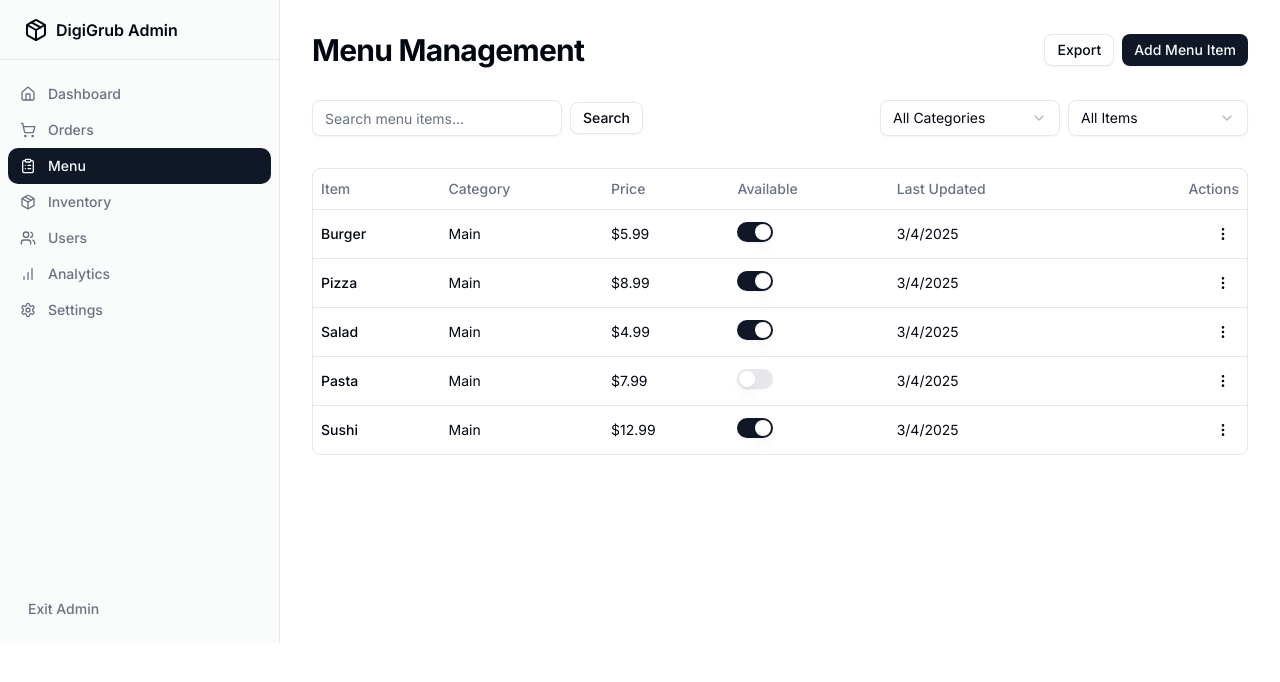
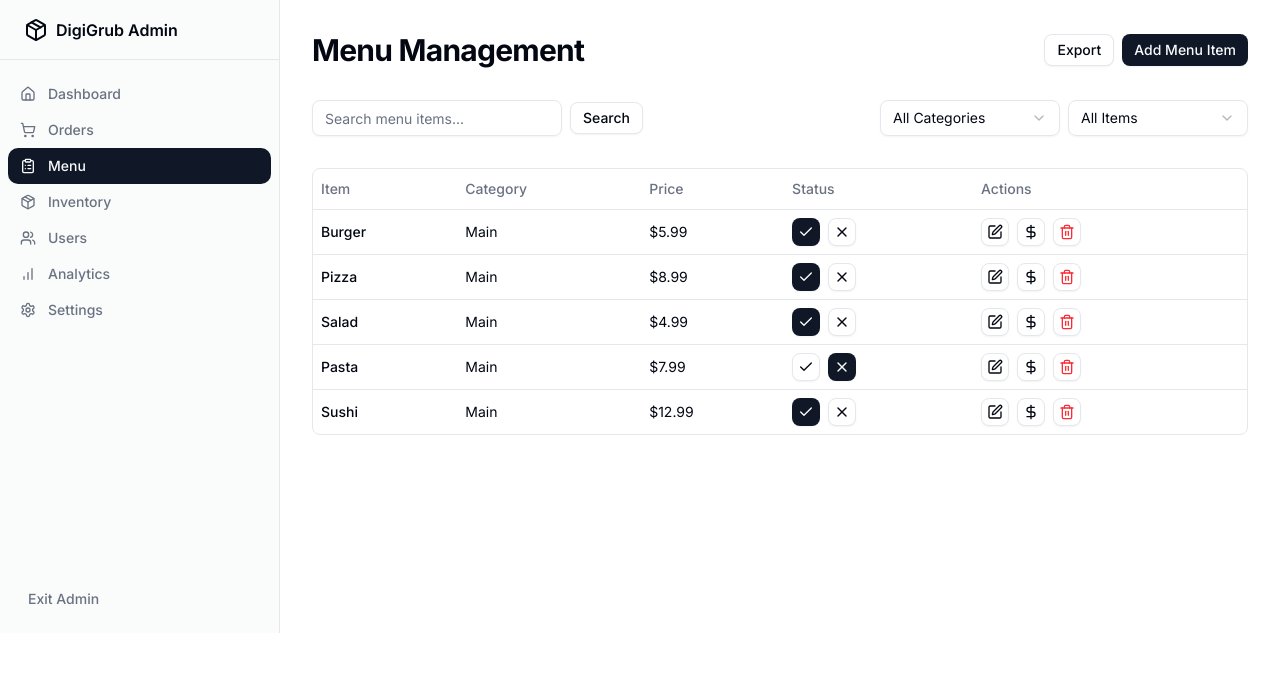
Before and after one commit to NemisysT/DigiGrub, a Next.js app in the folder digigrub/: page /admin/menu in a window 1280 px wide. Shown: the top 682 px of the page. Built offline with nearby package versions, Linux system fonts and the light colour scheme.

Commit message:
Made small edits in admin panels

```diff
--- a/digigrub/src/components/admin/admin-inventory-table.tsx
+++ b/digigrub/src/components/admin/admin-inventory-table.tsx
@@ -6,14 +6,7 @@ import { Table, TableBody, TableCell, TableHead, TableHeader, TableRow } from "@
 import { Badge } from "@/components/ui/badge"
 import { Button } from "@/components/ui/button"
 import { Input } from "@/components/ui/input"
-import {
-  DropdownMenu,
-  DropdownMenuContent,
-  DropdownMenuItem,
-  DropdownMenuLabel,
-  DropdownMenuSeparator,
-  DropdownMenuTrigger,
-} from "@/components/ui/dropdown-menu"
+import { Plus, Minus, Edit, History, RefreshCw } from "lucide-react"
 import { mockInventory } from "@/lib/mock-data"
 
 export function AdminInventoryTable() {
@@ -41,6 +34,24 @@ export function AdminInventoryTable() {
     })
   }
 
+  const handleEditItem = (item) => {
+    toast.info("Editing item", {
+      description: `Opening editor for ${item.name}`,
+    })
+  }
+
+  const handleViewHistory = (item) => {
+    toast.info("Viewing history", {
+      description: `Viewing inventory history for ${item.name}`,
+    })
+  }
+
+  const handleRefreshStock = (item) => {
+    toast.success("Stock refreshed", {
+      description: `${item.name} stock has been refreshed.`,
+    })
+  }
+
   return (
     <div className="rounded-md border">
       <Table>
@@ -49,81 +60,89 @@ export function AdminInventoryTable() {
             <TableHead>Item</TableHead>
             <TableHead>Category</TableHead>
             <TableHead>Quantity</TableHead>
-            <TableHead>Unit</TableHead>
             <TableHead>Status</TableHead>
-            <TableHead>Last Updated</TableHead>
-            <TableHead className="text-right">Actions</TableHead>
+            <TableHead>Actions</TableHead>
           </TableRow>
         </TableHeader>
         <TableBody>
           {inventory.map((item) => (
             <TableRow key={item.id}>
               <TableCell className="font-medium">{item.name}</TableCell>
-              <TableCell>{item.category}</TableCell>
+              <TableCell>{item.category || "Ingredient"}</TableCell>
               <TableCell>
                 <div className="flex items-center space-x-2">
+                  <Button
+                    variant="outline"
+                    size="icon"
+                    className="h-7 w-7"
+                    onClick={() => updateInventoryQuantity(item.id, Math.max(0, item.quantity - 1))}
+                    title="Decrease Quantity"
+                  >
+                    <Minus className="h-3.5 w-3.5" />
+                  </Button>
                   <Input
                     type="number"
                     value={item.quantity}
-                    onChange={(e) => updateInventoryQuantity(item.id, Number.parseInt(e.target.value))}
+                    onChange={(e) => updateInventoryQuantity(item.id, Number.parseInt(e.target.value) || 0)}
                     className="h-8 w-16"
                   />
+                  <Button
+                    variant="outline"
+                    size="icon"
+                    className="h-7 w-7"
+                    onClick={() => updateInventoryQuantity(item.id, item.quantity + 1)}
+                    title="Increase Quantity"
+                  >
+                    <Plus className="h-3.5 w-3.5" />
+                  </Button>
                 </div>
               </TableCell>
-              <TableCell>{item.unit}</TableCell>
               <TableCell>
                 <Badge className={getStockStatusColor(item)}>{getStockStatusText(item)}</Badge>
               </TableCell>
-              <TableCell>{new Date(item.lastUpdated).toLocaleDateString()}</TableCell>
-              <TableCell className="text-right">
-                <DropdownMenu>
-                  <DropdownMenuTrigger asChild>
-                    <Button variant="ghost" className="h-8 w-8 p-0">
-                      <span className="sr-only">Open menu</span>
-                      <svg
-                        xmlns="http://www.w3.org/2000/svg"
-                        width="24"
-                        height="24"
-                        viewBox="0 0 24 24"
-                        fill="none"
-                        stroke="currentColor"
-                        strokeWidth="2"
-                        strokeLinecap="round"
-                        strokeLinejoin="round"
-                        className="h-4 w-4"
-                      >
-                        <circle cx="12" cy="12" r="1" />
-                        <circle cx="12" cy="5" r="1" />
-                        <circle cx="12" cy="19" r="1" />
-                      </svg>
-                    </Button>
-                  </DropdownMenuTrigger>
-                  <DropdownMenuContent align="end">
-                    <DropdownMenuLabel>Actions</DropdownMenuLabel>
-                    <DropdownMenuItem
-                      onClick={() => {
-                        toast.info("Editing item", {
-                          description: `Opening editor for ${item.name}`,
-                        })
-                      }}
-                    >
-                      Edit item
-                    </DropdownMenuItem>
-                    <DropdownMenuItem onClick={() => updateInventoryQuantity(item.id, item.quantity + 10)}>
-                      Add 10 units
-                    </DropdownMenuItem>
-                    <DropdownMenuSeparator />
-                    <DropdownMenuItem
-                      onClick={() => {
-                        toast.info("Viewing history", {
-                          description: `Viewing inventory history for ${item.name}`,
-                        })
-                      }}
-                    >
-                      View history
-                    </DropdownMenuItem>
-                  </DropdownMenuContent>
-                </DropdownMenu>
+              <TableCell>
+                <div className="flex items-center space-x-2">
+                  <Button
+                    variant="outline"
+                    size="icon"
+                    className="h-7 w-7"
+                    onClick={() => handleEditItem(item)}
+                    title="Edit Item"
+                  >
+                    <Edit className="h-3.5 w-3.5" />
+                    <span className="sr-only">Edit</span>
+                  </Button>
+                  <Button
+                    variant="outline"
+                    size="icon"
+                    className="h-7 w-7"
+                    onClick={() => updateInventoryQuantity(item.id, item.quantity + 10)}
+                    title="Add 10 Units"
+                  >
+                    <span className="text-xs font-medium">+10</span>
+                    <span className="sr-only">Add 10</span>
+                  </Button>
+                  <Button
+                    variant="outline"
+                    size="icon"
+                    className="h-7 w-7"
+                    onClick={() => handleRefreshStock(item)}
+                    title="Refresh Stock"
+                  >
+                    <RefreshCw className="h-3.5 w-3.5" />
+                    <span className="sr-only">Refresh</span>
+                  </Button>
+                  <Button
+                    variant="outline"
+                    size="icon"
+                    className="h-7 w-7"
+                    onClick={() => handleViewHistory(item)}
+                    title="View History"
+                  >
+                    <History className="h-3.5 w-3.5" />
+                    <span className="sr-only">History</span>
+                  </Button>
+                </div>
               </TableCell>
             </TableRow>
           ))}
--- a/digigrub/src/components/admin/admin-menu-table.tsx
+++ b/digigrub/src/components/admin/admin-menu-table.tsx
@@ -13,6 +13,7 @@ import {
   DropdownMenuSeparator,
   DropdownMenuTrigger,
 } from "@/components/ui/dropdown-menu"
+import { Check, X, Clock, Edit, Trash2, DollarSign } from 'lucide-react'
 import { mockMenuItems } from "@/lib/mock-data"
 
 export function AdminMenuTable() {
@@ -50,6 +51,22 @@ export function AdminMenuTable() {
     )
   }
 
+  const handleEditItem = (item) => {
+    toast.info("Editing menu item", {
+      description: `Opening editor for ${item.name}`,
+    })
+  }
+
+  const handleDeleteItem = (item) => {
+    toast.error("Deleting item", {
+      description: `Are you sure you want to delete ${item.name}?`,
+      action: {
+        label: "Undo",
+        onClick: () => toast.success("Deletion cancelled"),
+      },
+    })
+  }
+
   return (
     <div className="rounded-md border">
       <Table>
@@ -58,9 +75,8 @@ export function AdminMenuTable() {
             <TableHead>Item</TableHead>
             <TableHead>Category</TableHead>
             <TableHead>Price</TableHead>
-            <TableHead>Available</TableHead>
-            <TableHead>Last Updated</TableHead>
-            <TableHead className="text-right">Actions</TableHead>
+            <TableHead>Status</TableHead>
+            <TableHead>Actions</TableHead>
           </TableRow>
         </TableHeader>
         <TableBody>
@@ -70,63 +86,62 @@ export function AdminMenuTable() {
               <TableCell>{item.category || "Main"}</TableCell>
               <TableCell>${item.price.toFixed(2)}</TableCell>
               <TableCell>
-                <Switch checked={item.available} onCheckedChange={() => toggleItemAvailability(item.id)} />
+                <div className="flex items-center space-x-2">
+                  <Button
+                    variant={item.available ? "default" : "outline"}
+                    size="icon"
+                    className="h-7 w-7"
+                    onClick={() => toggleItemAvailability(item.id)}
+                    title="Available"
+                  >
+                    <Check className="h-3.5 w-3.5" />
+                    <span className="sr-only">Available</span>
+                  </Button>
+                  <Button
+                    variant={!item.available ? "default" : "outline"}
+                    size="icon"
+                    className="h-7 w-7"
+                    onClick={() => toggleItemAvailability(item.id)}
+                    title="Unavailable"
+                  >
+                    <X className="h-3.5 w-3.5" />
+                    <span className="sr-only">Unavailable</span>
+                  </Button>
+                </div>
               </TableCell>
-              <TableCell>{new Date().toLocaleDateString()}</TableCell>
-              <TableCell className="text-right">
-                <DropdownMenu>
-                  <DropdownMenuTrigger asChild>
-                    <Button variant="ghost" className="h-8 w-8 p-0">
-                      <span className="sr-only">Open menu</span>
-                      <svg
-                        xmlns="http://www.w3.org/2000/svg"
-                        width="24"
-                        height="24"
-                        viewBox="0 0 24 24"
-                        fill="none"
-                        stroke="currentColor"
-                        strokeWidth="2"
-                        strokeLinecap="round"
-                        strokeLinejoin="round"
-                        className="h-4 w-4"
-                      >
-                        <circle cx="12" cy="12" r="1" />
-                        <circle cx="12" cy="5" r="1" />
-                        <circle cx="12" cy="19" r="1" />
-                      </svg>
-                    </Button>
-                  </DropdownMenuTrigger>
-                  <DropdownMenuContent align="end">
-                    <DropdownMenuLabel>Actions</DropdownMenuLabel>
-                    <DropdownMenuItem
-                      onClick={() => {
-                        toast.info("Editing menu item", {
-                          description: `Opening editor for ${item.name}`,
-                        })
-                      }}
-                    >
-                      Edit item
-                    </DropdownMenuItem>
-                    <DropdownMenuItem onClick={() => updateItemPrice(item.id, item.price + 1)}>
-                      Increase price by $1
-                    </DropdownMenuItem>
-                    <DropdownMenuSeparator />
-                    <DropdownMenuItem
-                      onClick={() => {
-                        toast.error("Deleting item", {
-                          description: `Are you sure you want to delete ${item.name}?`,
-                          action: {
-                            label: "Undo",
-                            onClick: () => toast.success("Deletion cancelled"),
-                          },
-                        })
-                      }}
-                      className="text-red-600"
-                    >
-                      Delete item
-                    </DropdownMenuItem>
-                  </DropdownMenuContent>
-                </DropdownMenu>
+              <TableCell>
+                <div className="flex items-center space-x-2">
+                  <Button
+                    variant="outline"
+                    size="icon"
+                    className="h-7 w-7"
+                    onClick={() => handleEditItem(item)}
+                    title="Edit Item"
+                  >
+                    <Edit className="h-3.5 w-3.5" />
+                    <span className="sr-only">Edit</span>
+                  </Button>
+                  <Button
+                    variant="outline"
+                    size="icon"
+                    className="h-7 w-7"
+                    onClick={() => updateItemPrice(item.id, item.price + 1)}
+                    title="Increase Price"
+                  >
+                    <DollarSign className="h-3.5 w-3.5" />
+                    <span className="sr-only">Increase Price</span>
+                  </Button>
+                  <Button
+                    variant="outline"
+                    size="icon"
+                    className="h-7 w-7 text-red-500 hover:bg-red-50 hover:text-red-600"
+                    onClick={() => handleDeleteItem(item)}
+                    title="Delete Item"
+                  >
+                    <Trash2 className="h-3.5 w-3.5" />
+                    <span className="sr-only">Delete</span>
+                  </Button>
+                </div>
               </TableCell>
             </TableRow>
           ))}
--- a/digigrub/src/components/admin/admin-orders-table.tsx
+++ b/digigrub/src/components/admin/admin-orders-table.tsx
@@ -5,14 +5,7 @@ import { toast } from "sonner"
 import { Table, TableBody, TableCell, TableHead, TableHeader, TableRow } from "@/components/ui/table"
 import { Badge } from "@/components/ui/badge"
 import { Button } from "@/components/ui/button"
-import {
-  DropdownMenu,
-  DropdownMenuContent,
-  DropdownMenuItem,
-  DropdownMenuLabel,
-  DropdownMenuSeparator,
-  DropdownMenuTrigger,
-} from "@/components/ui/dropdown-menu"
+import { Clock, CheckCircle2, XCircle, Loader2, AlertCircle, Eye } from 'lucide-react'
 import { mockOrders } from "@/lib/mock-data"
 
 export function AdminOrdersTable() {
@@ -36,10 +29,18 @@ export function AdminOrdersTable() {
   }
 
   const updateOrderStatus = (orderId, newStatus) => {
-    setOrders(orders.map((order) => (order.id === orderId ? { ...order, status: newStatus } : order)))
+    setOrders(orders.map(order =>
+      order.id === orderId ? { ...order, status: newStatus } : order
+    ))
 
     toast.success("Order status updated", {
       description: `Order #${orderId} has been marked as ${newStatus}.`,
+    })
+  }
+
+  const viewOrderDetails = (orderId) => {
+    toast.info("Viewing order details", {
+      description: `Viewing details for Order #${orderId}`
     })
   }
 
@@ -51,10 +52,9 @@ export function AdminOrdersTable() {
             <TableHead>Order ID</TableHead>
             <TableHead>Customer</TableHead>
             <TableHead>Date</TableHead>
-            <TableHead>Items</TableHead>
             <TableHead>Total</TableHead>
             <TableHead>Status</TableHead>
-            <TableHead className="text-right">Actions</TableHead>
+            <TableHead>Actions</TableHead>
           </TableRow>
         </TableHeader>
         <TableBody>
@@ -63,65 +63,75 @@ export function AdminOrdersTable() {
               <TableCell className="font-medium">#{order.id}</TableCell>
               <TableCell>{order.customer}</TableCell>
               <TableCell>{new Date(order.date).toLocaleString()}</TableCell>
-              <TableCell>{order.items.reduce((acc, item) => acc + item.quantity, 0)}</TableCell>
               <TableCell>${order.total.toFixed(2)}</TableCell>
               <TableCell>
                 <Badge className={getStatusColor(order.status)}>
                   {order.status.charAt(0).toUpperCase() + order.status.slice(1)}
                 </Badge>
               </TableCell>
-              <TableCell className="text-right">
-                <DropdownMenu>
-                  <DropdownMenuTrigger asChild>
-                    <Button variant="ghost" className="h-8 w-8 p-0">
-                      <span className="sr-only">Open menu</span>
-                      <svg
-                        xmlns="http://www.w3.org/2000/svg"
-                        width="24"
-                        height="24"
-                        viewBox="0 0 24 24"
-                        fill="none"
-                        stroke="currentColor"
-                        strokeWidth="2"
-                        strokeLinecap="round"
-                        strokeLinejoin="round"
-                        className="h-4 w-4"
-                      >
-                        <circle cx="12" cy="12" r="1" />
-                        <circle cx="12" cy="5" r="1" />
-                        <circle cx="12" cy="19" r="1" />
-                      </svg>
-                    </Button>
-                  </DropdownMenuTrigger>
-                  <DropdownMenuContent align="end">
-                    <DropdownMenuLabel>Actions</DropdownMenuLabel>
-                    <DropdownMenuItem
-                      onClick={() => {
-                        toast.info("Viewing order details", {
-                          description: `Viewing details for Order #${order.id}`,
-                        })
-                      }}
-                    >
-                      View details
-                    </DropdownMenuItem>
-                    <DropdownMenuSeparator />
-                    <DropdownMenuItem onClick={() => updateOrderStatus(order.id, "pending")}>
-                      Mark as Pending
-                    </DropdownMenuItem>
-                    <DropdownMenuItem onClick={() => updateOrderStatus(order.id, "processing")}>
-                      Mark as Processing
-                    </DropdownMenuItem>
-                    <DropdownMenuItem onClick={() => updateOrderStatus(order.id, "ready")}>
-                      Mark as Ready
-                    </DropdownMenuItem>
-                    <DropdownMenuItem onClick={() => updateOrderStatus(order.id, "completed")}>
-                      Mark as Completed
-                    </DropdownMenuItem>
-                    <DropdownMenuItem onClick={() => updateOrderStatus(order.id, "cancelled")}>
-                      Mark as Cancelled
-                    </DropdownMenuItem>
-                  </DropdownMenuContent>
-                </DropdownMenu>
+              <TableCell>
+                <div className="flex flex-wrap items-center gap-1">
+                  <Button
+                    variant={order.status === "pending" ? "default" : "outline"}
+                    size="icon"
+                    className="h-7 w-7"
+                    onClick={() => updateOrderStatus(order.id, "pending")}
+                    title="Mark as Pending"
+                  >
+                    <Clock className="h-3.5 w-3.5" />
+                    <span className="sr-only">Pending</span>
+                  </Button>
+                  <Button
+                    variant={order.status === "processing" ? "default" : "outline"}
+                    size="icon"
+                    className="h-7 w-7"
+                    onClick={() => updateOrderStatus(order.id, "processing")}
+                    title="Mark as Processing"
+                  >
+                    <Loader2 className="h-3.5 w-3.5" />
+                    <span className="sr-only">Processing</span>
+                  </Button>
+                  <Button
+                    variant={order.status === "ready" ? "default" : "outline"}
+                    size="icon"
+                    className="h-7 w-7"
+                    onClick={() => updateOrderStatus(order.id, "ready")}
+                    title="Mark as Ready"
+                  >
+                    <AlertCircle className="h-3.5 w-3.5" />
+                    <span className="sr-only">Ready</span>
+                  </Button>
+                  <Button
+                    variant={order.status === "completed" ? "default" : "outline"}
+                    size="icon"
+                    className="h-7 w-7"
+                    onClick={() => updateOrderStatus(order.id, "completed")}
+                    title="Mark as Completed"
+                  >
+                    <CheckCircle2 className="h-3.5 w-3.5" />
+                    <span className="sr-only">Completed</span>
+                  </Button>
+                  <Button
+                    variant={order.status === "cancelled" ? "default" : "outline"}
+                    size="icon"
+                    className="h-7 w-7"
+                    onClick={() => updateOrderStatus(order.id, "cancelled")}
+                    title="Mark as Cancelled"
+                  >
+                    <XCircle className="h-3.5 w-3.5" />
+                    <span className="sr-only">Cancelled</span>
+                  </Button>
+                  <Button
+                    variant="outline"
+                    size="icon"
+                    className="h-7 w-7 ml-1"
+                    onClick={() => viewOrderDetails(order.id)}
+                    title="View Details"
+                  >
+                    <Eye className="h-3.5 w-3.5" />
+                    <span className="sr-only">View</span>
+                  </Button>
+                </div>
               </TableCell>
             </TableRow>
           ))}
```
